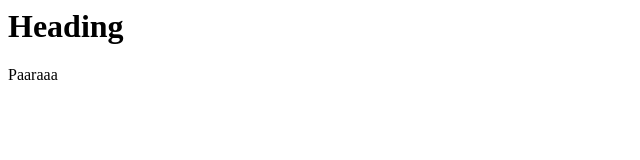
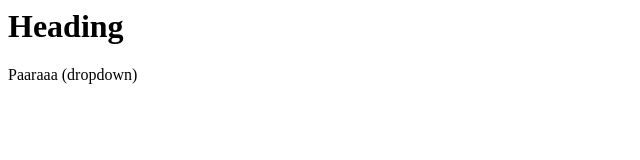
Before and after one commit to abd-770/Local-Repo, a plain HTML site: page index.html in a window 1280 px wide. Shown: the full height of the page, 0-640 px from the left. Drawn offline with Linux system fonts and the light colour scheme.

Commit message:
add butt2

```diff
--- a/index.html
+++ b/index.html
@@ -1,2 +1,2 @@
 <h1>Heading</h1>
-<p>Paaraaa</p>
+<p>Paaraaa (dropdown)</p>
```
